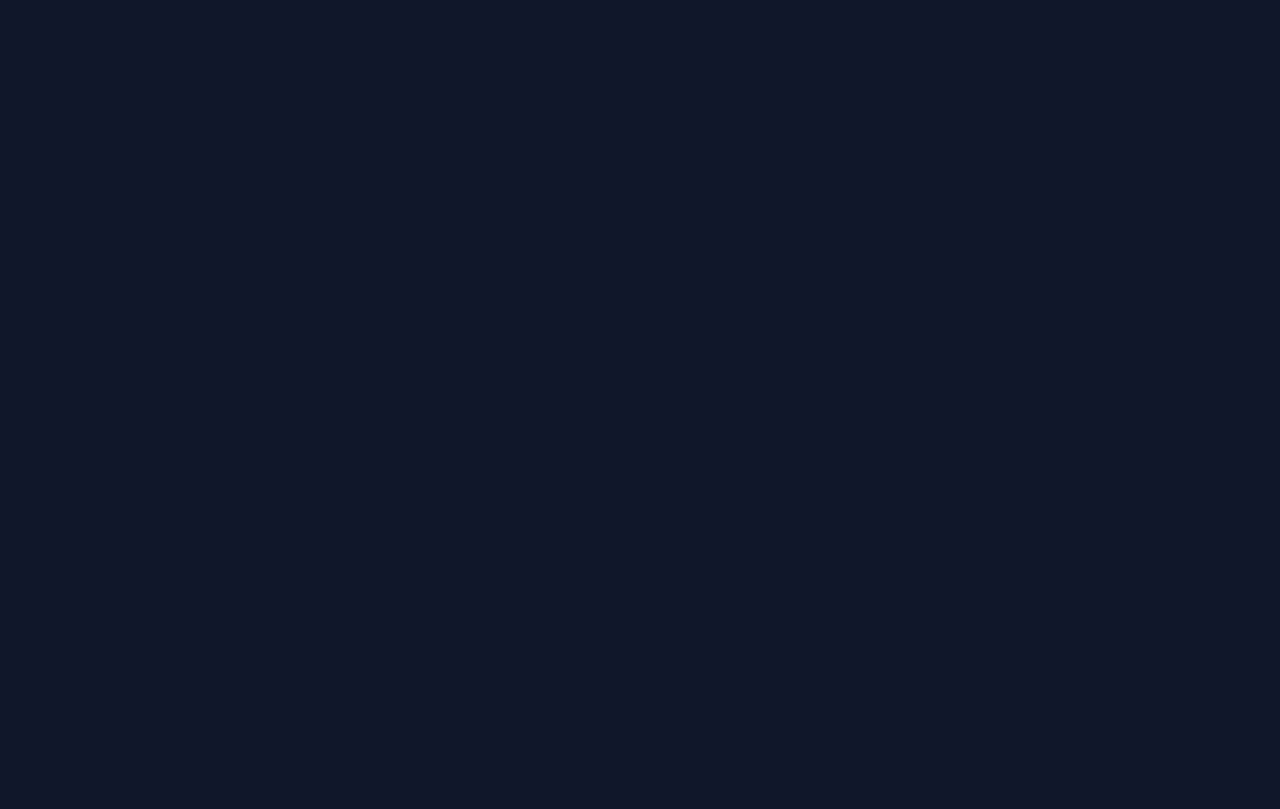
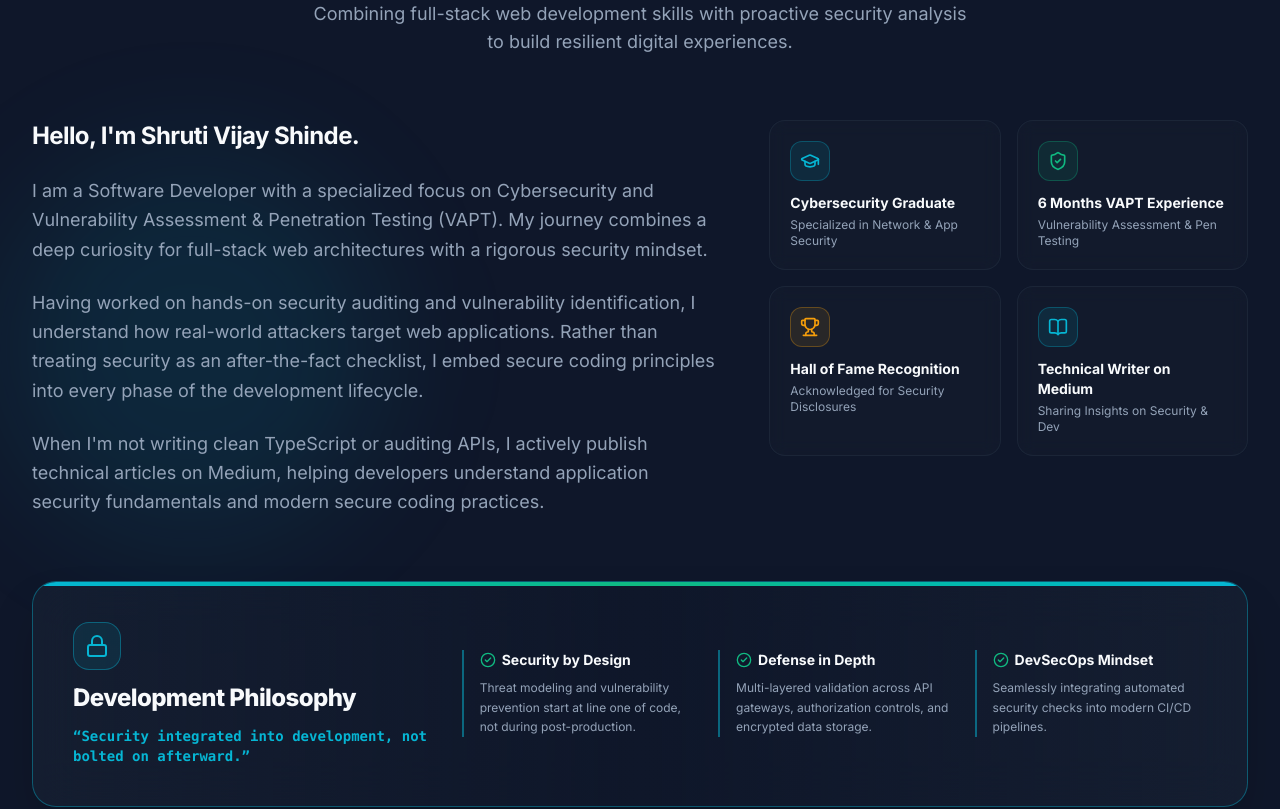
Before and after one commit to ShrutiiiShinde/secure-dev-portfolio, a Next.js app: page / in a window 1280 px wide. Shown: the part 1040-1849 px from the top of the page. Before the commit the page ends 1047 px from the top, so only its background shows below. Built offline with nearby package versions, Linux system fonts and the light colour scheme.

Commit message:
feat: add About section with story narrative, fact badges, philosophy card, and scroll animations

```diff
--- a/app/page.tsx
+++ b/app/page.tsx
@@ -1,9 +1,11 @@
 import HeroSection from "@/components/sections/HeroSection";
+import AboutSection from "@/components/sections/AboutSection";
 
 export default function HomePage() {
   return (
     <main className="w-full">
       <HeroSection />
+      <AboutSection />
     </main>
   );
 }
--- /dev/null
+++ b/components/sections/AboutSection.tsx
@@ -0,0 +1,206 @@
+"use client";
+
+import { motion } from "framer-motion";
+import {
+  GraduationCap,
+  ShieldCheck,
+  Trophy,
+  BookOpen,
+  Lock,
+  CheckCircle2,
+  Code2,
+  Bug,
+} from "lucide-react";
+
+export default function AboutSection() {
+  const factBadges = [
+    {
+      title: "Cybersecurity Graduate",
+      description: "Specialized in Network & App Security",
+      icon: GraduationCap,
+      color: "text-primary border-primary/30 bg-primary/10",
+    },
+    {
+      title: "6 Months VAPT Experience",
+      description: "Vulnerability Assessment & Pen Testing",
+      icon: ShieldCheck,
+      color: "text-secondary border-secondary/30 bg-secondary/10",
+    },
+    {
+      title: "Hall of Fame Recognition",
+      description: "Acknowledged for Security Disclosures",
+      icon: Trophy,
+      color: "text-warning border-warning/30 bg-warning/10",
+    },
+    {
+      title: "Technical Writer on Medium",
+      description: "Sharing Insights on Security & Dev",
+      icon: BookOpen,
+      color: "text-primary border-primary/30 bg-primary/10",
+    },
+  ];
+
+  const philosophyPoints = [
+    {
+      title: "Security by Design",
+      description:
+        "Threat modeling and vulnerability prevention start at line one of code, not during post-production.",
+    },
+    {
+      title: "Defense in Depth",
+      description:
+        "Multi-layered validation across API gateways, authorization controls, and encrypted data storage.",
+    },
+    {
+      title: "DevSecOps Mindset",
+      description:
+        "Seamlessly integrating automated security checks into modern CI/CD pipelines.",
+    },
+  ];
+
+  return (
+    <section
+      id="about"
+      className="relative py-20 lg:py-32 border-t border-muted/40 bg-background overflow-hidden"
+    >
+      {/* Background Decorative Blur */}
+      <div className="absolute top-1/2 left-0 -translate-y-1/2 w-96 h-96 bg-primary/10 rounded-full blur-3xl pointer-events-none" />
+
+      <div className="max-w-7xl mx-auto px-4 sm:px-6 lg:px-8 relative z-10">
+        {/* Section Heading */}
+        <motion.div
+          initial={{ opacity: 0, y: 20 }}
+          whileInView={{ opacity: 1, y: 0 }}
+          viewport={{ once: true, margin: "-80px" }}
+          transition={{ duration: 0.5, ease: "easeOut" }}
+          className="text-center space-y-4 mb-16"
+        >
+          <div className="inline-flex items-center gap-2 px-3.5 py-1.5 rounded-full border border-secondary/30 bg-secondary/10 text-secondary text-xs font-semibold uppercase tracking-wider">
+            <Code2 className="w-3.5 h-3.5" />
+            <span>About Me</span>
+          </div>
+          <h2 className="text-3xl sm:text-4xl lg:text-5xl font-extrabold tracking-tight text-foreground">
+            Bridging Software Engineering &{" "}
+            <span className="text-primary">Cybersecurity</span>
+          </h2>
+          <p className="text-muted-foreground text-base sm:text-lg max-w-2xl mx-auto">
+            Combining full-stack web development skills with proactive security analysis to build resilient digital experiences.
+          </p>
+        </motion.div>
+
+        {/* Top Grid: Story Narrative & Fact Badges */}
+        <div className="grid grid-cols-1 lg:grid-cols-12 gap-12 items-start mb-16">
+          {/* Left Column: Written Story Narrative */}
+          <motion.div
+            initial={{ opacity: 0, x: -30 }}
+            whileInView={{ opacity: 1, x: 0 }}
+            viewport={{ once: true, margin: "-80px" }}
+            transition={{ duration: 0.5, delay: 0.1 }}
+            className="lg:col-span-7 space-y-6 text-muted-foreground text-base sm:text-lg leading-relaxed"
+          >
+            <h3 className="text-2xl font-bold text-foreground tracking-tight">
+              Hello, I&apos;m Shruti Vijay Shinde.
+            </h3>
+
+            <p>
+              I am a Software Developer with a specialized focus on Cybersecurity
+              and Vulnerability Assessment & Penetration Testing (VAPT). My
+              journey combines a deep curiosity for full-stack web architectures
+              with a rigorous security mindset.
+            </p>
+
+            <p>
+              Having worked on hands-on security auditing and vulnerability
+              identification, I understand how real-world attackers target web
+              applications. Rather than treating security as an after-the-fact
+              checklist, I embed secure coding principles into every phase of the
+              development lifecycle.
+            </p>
+
+            <p>
+              When I&apos;m not writing clean TypeScript or auditing APIs, I actively
+              publish technical articles on Medium, helping developers understand
+              application security fundamentals and modern secure coding practices.
+            </p>
+          </motion.div>
+
+          {/* Right Column: Fact Badges Grid */}
+          <motion.div
+            initial={{ opacity: 0, x: 30 }}
+            whileInView={{ opacity: 1, x: 0 }}
+            viewport={{ once: true, margin: "-80px" }}
+            transition={{ duration: 0.5, delay: 0.2 }}
+            className="lg:col-span-5 grid grid-cols-1 sm:grid-cols-2 gap-4"
+          >
+            {factBadges.map((badge, idx) => {
+              const Icon = badge.icon;
+              return (
+                <div
+                  key={badge.title}
+                  className="p-5 rounded-2xl border border-muted/80 bg-muted/20 backdrop-blur-sm hover:border-primary/50 transition-all space-y-3 group"
+                >
+                  <div
+                    className={`w-10 h-10 rounded-xl border flex items-center justify-center ${badge.color}`}
+                  >
+                    <Icon className="w-5 h-5" />
+                  </div>
+                  <div>
+                    <h4 className="text-sm font-bold text-foreground group-hover:text-primary transition-colors">
+                      {badge.title}
+                    </h4>
+                    <p className="text-xs text-muted-foreground mt-1">
+                      {badge.description}
+                    </p>
+                  </div>
+                </div>
+              );
+            })}
+          </motion.div>
+        </div>
+
+        {/* Distinct "Development Philosophy" Card */}
+        <motion.div
+          initial={{ opacity: 0, y: 30 }}
+          whileInView={{ opacity: 1, y: 0 }}
+          viewport={{ once: true, margin: "-80px" }}
+          transition={{ duration: 0.5, delay: 0.3 }}
+          className="relative rounded-3xl border border-primary/40 bg-gradient-to-r from-muted/40 via-background to-muted/40 p-8 sm:p-10 shadow-2xl backdrop-blur-xl overflow-hidden"
+        >
+          {/* Top Decorative Accent Line */}
+          <div className="absolute top-0 left-0 right-0 h-1 bg-gradient-to-r from-primary via-secondary to-primary" />
+
+          <div className="grid grid-cols-1 lg:grid-cols-12 gap-8 items-center">
+            <div className="lg:col-span-4 space-y-3">
+              <div className="w-12 h-12 rounded-2xl border border-primary/40 bg-primary/10 flex items-center justify-center text-primary">
+                <Lock className="w-6 h-6" />
+              </div>
+              <h3 className="text-2xl font-extrabold text-foreground tracking-tight">
+                Development Philosophy
+              </h3>
+              <p className="text-sm text-primary font-semibold font-mono">
+                &ldquo;Security integrated into development, not bolted on afterward.&rdquo;
+              </p>
+            </div>
+
+            <div className="lg:col-span-8 grid grid-cols-1 sm:grid-cols-3 gap-6">
+              {philosophyPoints.map((point) => (
+                <div
+                  key={point.title}
+                  className="space-y-2 border-l-2 border-primary/50 pl-4"
+                >
+                  <div className="flex items-center gap-1.5 text-sm font-bold text-foreground">
+                    <CheckCircle2 className="w-4 h-4 text-secondary shrink-0" />
+                    <span>{point.title}</span>
+                  </div>
+                  <p className="text-xs text-muted-foreground leading-relaxed">
+                    {point.description}
+                  </p>
+                </div>
+              ))}
+            </div>
+          </div>
+        </motion.div>
+      </div>
+    </section>
+  );
+}
```
